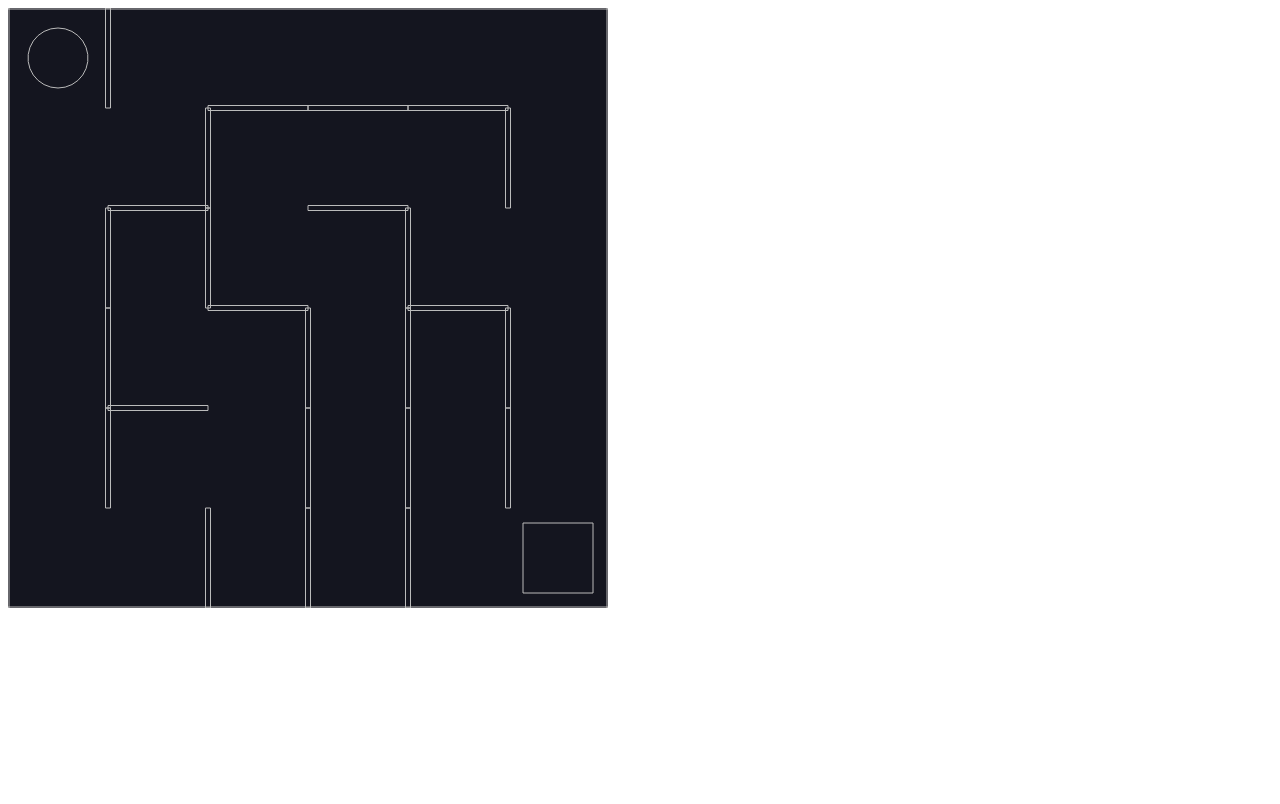
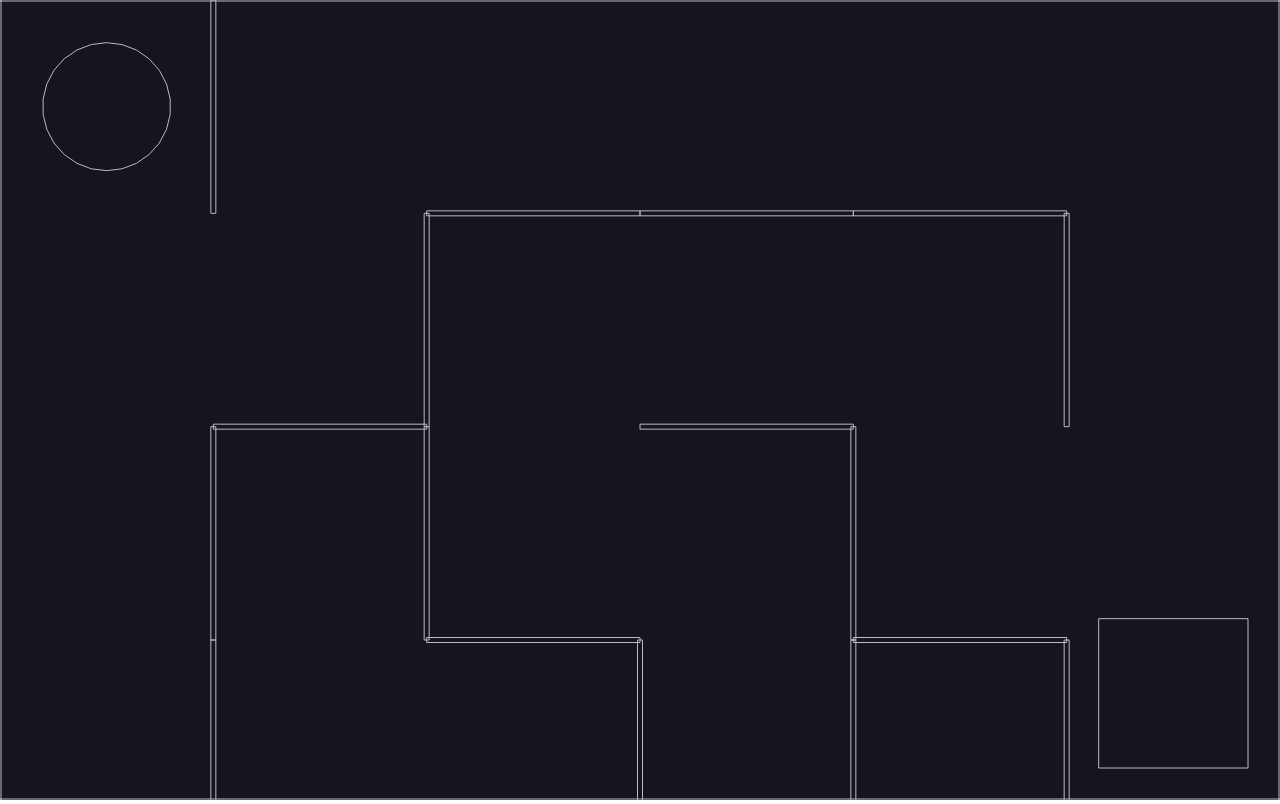
Before and after one commit to Decomplosed/maze, a plain HTML site: page index.html in a window 1280 px wide. Drawn offline with nearby package versions, Linux system fonts and the light colour scheme.

Commit message:
stretched the whole canvas

```diff
--- a/index.html
+++ b/index.html
@@ -1,5 +1,10 @@
 <!DOCTYPE html>
 <html lang="en">
+<style>
+  body {
+    margin: 0
+  }
+</style>
 
 <head>
   <meta charset="UTF-8">
--- a/index.js
+++ b/index.js
@@ -1,8 +1,8 @@
 const { Engine, Render, Runner, World, Bodies, Body, Events } = Matter
 
 const cells = 6
-const width = 600
-const height = 600
+const width = window.innerWidth
+const height = window.innerHeight
 
 const unitLength = width / cells
 
```
